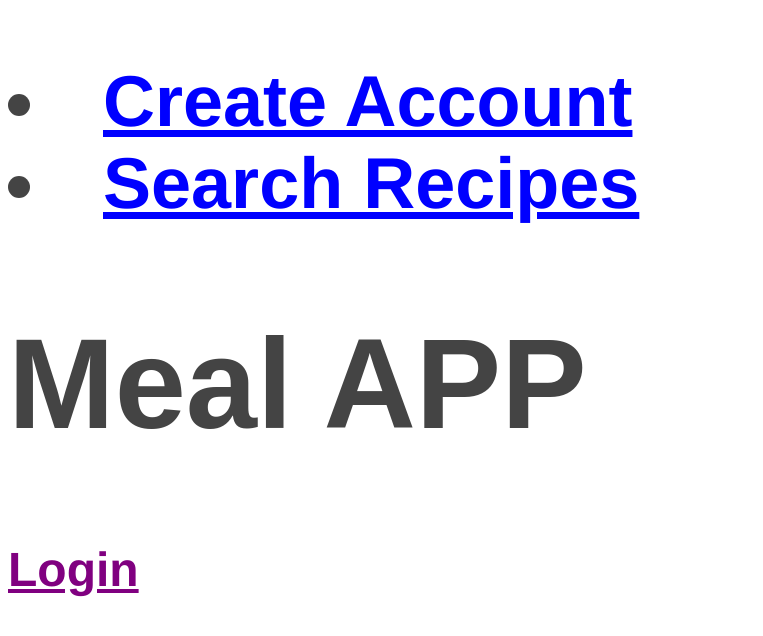
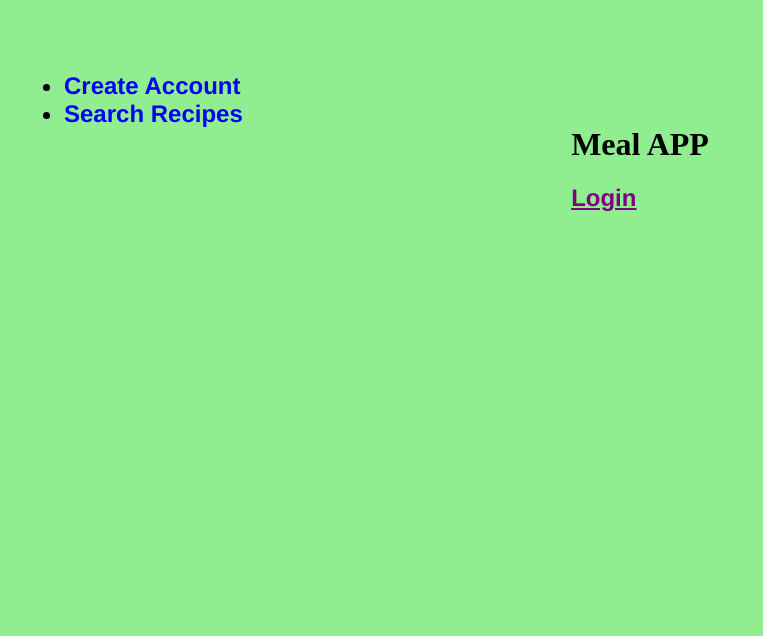
Before and after one commit to KhangN2234/Meal-Plan-Project, a Flask app: page / in a window 1280 px wide. Shown: the top 636 px of the page, without its empty margins (0-763 px from the left). Run offline with Flask 2, Linux system fonts and the light colour scheme.

Commit message:
Centered the text

```diff
--- a/meal_app/static/css/main.css
+++ b/meal_app/static/css/main.css
@@ -1,31 +1,24 @@
 body {
-    margin: 1;
-    padding: 0;
-    font-family: Arial, Helvetica, sans-serif;
-    font-size: 2.0em;
-    color: #444;
+    display: flex;
+    justify-content: center;
+    align-items: center;
+    min-height: 40vh;
+    background: lightgreen;
   }
 
-h1 {
-    margin: 1;
-    padding: 0;
-    font-family: Arial, Helvetica, sans-serif;
-    font-size: 4.0em;
-    color: #444;
-}
+h2 {
+    font-family: Helvetica, Geneva, Arial, SunSans-Regular, sans-serif }
 
-h2 {
-    font-family: Helvetica, Geneva, Arial,
-          SunSans-Regular, sans-serif }
-  ul.navbar li {
-    background: white;
-    margin: 0.5em 0;
-    padding: 0.3em;
-    border-right: 1em solid black }
-  ul.navbar a {
+ul.navbar {
+    position: absolute;
+    top: 2em;
+    left: 1em;
+    width: 9em }
+
+ul.navbar a {
     text-decoration: none }
-  a:link {
+a:link {
     color: blue }
-  a:visited {
+a:visited {
     color: purple
 }
--- a/meal_app/templates/layout.html
+++ b/meal_app/templates/layout.html
@@ -5,11 +5,10 @@
     <link rel="stylesheet" href="{{ url_for('static', filename='css/main.css') }}">
   </head>
   <body>
-
   <header>
     <h2>
       <nav>
-        <h2>
+        <ul class = "navbar">
           <li><a href="{{ url_for('signup') }}">Create Account</a></li>
           <li><a href="{{ url_for('search') }}">Search Recipes</a></li>
         </h2>
--- a/meal_app/templates/welcome.html
+++ b/meal_app/templates/welcome.html
@@ -1,7 +1,7 @@
 {% extends "layout.html" %}
 {% block content %}
 
-    <h1>Meal APP<h2>
+    <h1>Meal APP</h1>
       <h2> <a href="">Login</a> </h2>
   </div>
 {% endblock %}
```
